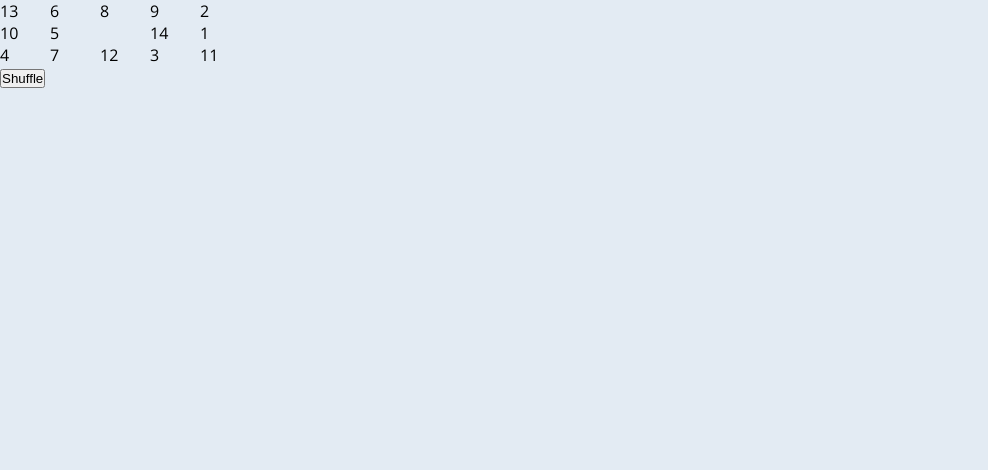
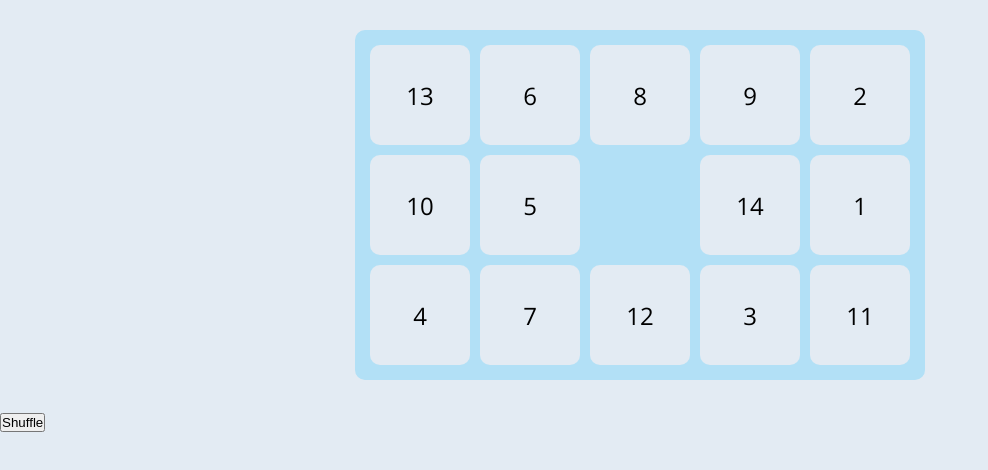
Before and after one commit to malinjansson/15-puzzle, a React (Vite) app: page / in a window 1280 px wide. Shown: the top 470 px of the page, without its empty margins (0-988 px from the left). Built offline with nearby package versions, Linux system fonts and the light colour scheme.

Commit message:
styled game container and gameboard

```diff
--- a/src/components/Puzzle.tsx
+++ b/src/components/Puzzle.tsx
@@ -2,6 +2,7 @@ import { useState } from "react";
 import { gameBoard } from "../configs/gameBoard"
 import { Shuffle } from "./Shuffle";
 import { Brick } from "./Brick";
+import '../styles/_puzzle.scss'
 
 
 export const Puzzle = () => {
@@ -77,8 +78,7 @@ export const Puzzle = () => {
     <div className="game-container">
         <div className="game-board"
             style={{
-              display: "grid",
-              gridTemplateColumns: `repeat(${columns}, 50px)`,
+              gridTemplateColumns: `repeat(${columns}, 1fr)`,
             }}
         >
         {bricks.map((value, index) => (
--- /dev/null
+++ b/src/styles/_bricks.scss
@@ -0,0 +1,26 @@
+@use "./variables" as v;
+@use "./mixins" as m;
+
+.brick {
+    display: flex;
+    justify-content: center;
+    align-items: center;
+    font-size: 24px;
+    font-weight: 400;
+    border-radius: 10px;
+    color: v.$primary-color;
+    background-color: v.$secondary-bg-color;
+
+    text-align: center;
+    width: 50px;
+    height: 50px;
+
+    @include m.forDesktop(desktop) {
+        width: 100px;
+        height: 100px;
+    }
+  }
+
+  .hidden-brick {
+    visibility: hidden;
+  }
--- /dev/null
+++ b/src/styles/_puzzle.scss
@@ -0,0 +1,19 @@
+@use "./variables" as v;
+@use "./mixins" as m;
+@use "./bricks";
+
+.game-container {
+    display: flex;
+    flex-direction: column;
+    align-items: center;
+    justify-content: center;
+    padding: 30px 0px;
+
+    .game-board {
+        display: grid;
+        grid-gap: 10px;
+        background-color: v.$primary-bg-color;
+        padding: 15px;
+        border-radius: 10px;
+    }
+}
```
